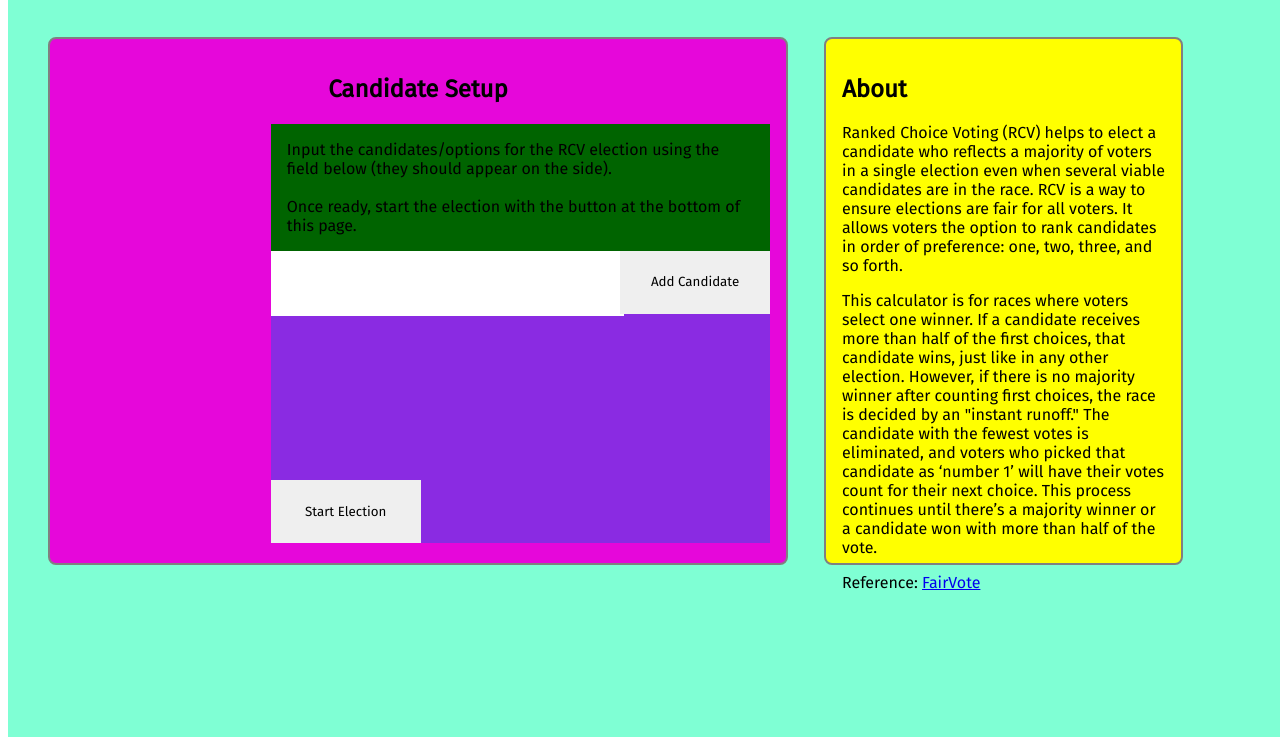
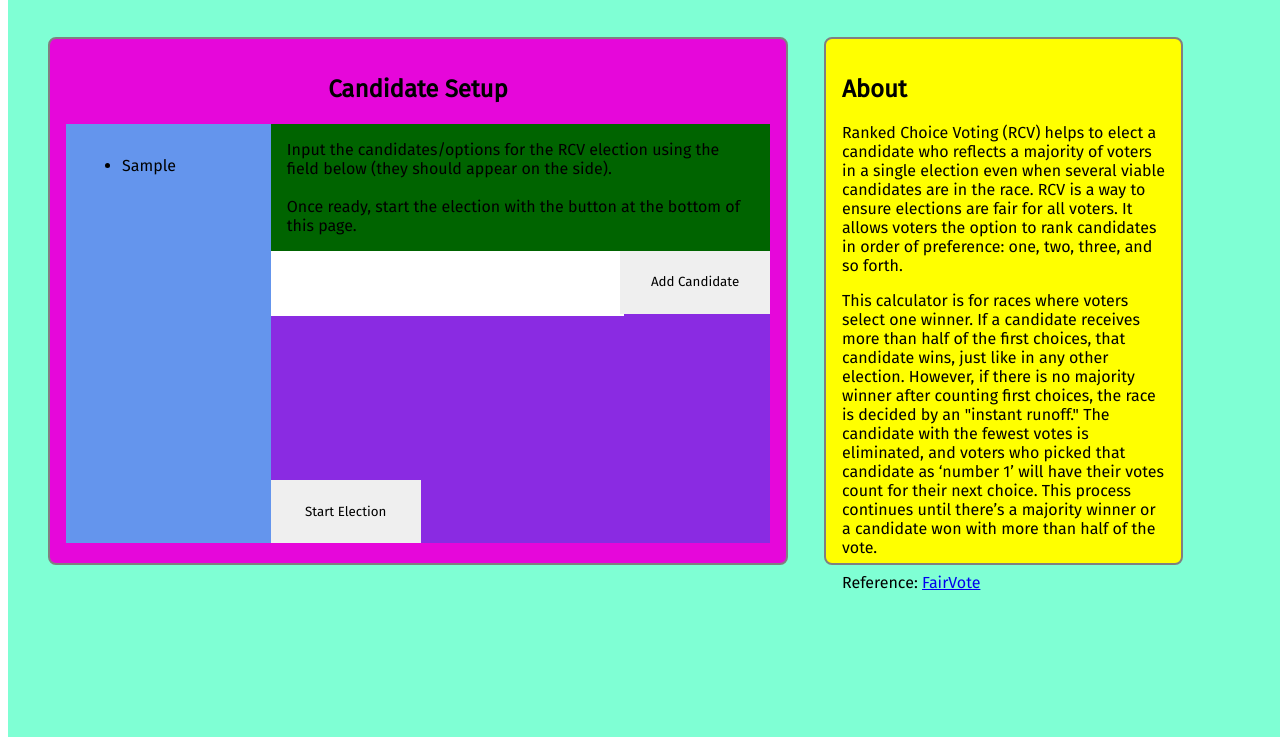
Before and after one commit to mlm20/Ranked-Choice-Voting-Web-App, a website: page web-app/static/Index/index.html in a window 1280 px wide. Both pictures are taken after typing "Sample" into the empty fields and a click on the button "Add Candidate". Shown: the part 174-911 px from the top of the page. Drawn offline with Linux system fonts and the light colour scheme.

Commit message:
candidate names appear in sidebar after submitting

```diff
--- a/web-app/static/Index/index.html
+++ b/web-app/static/Index/index.html
@@ -20,8 +20,10 @@
             <h2>Candidate Setup</h2>
         </div>
 
-        <div id="Candidate-list">
+        <div id="Candidate_list">
+            <ul id="list">
 
+            </ul>
         </div>
 
         <div id="Input-Container">
--- a/web-app/static/Index/main.js
+++ b/web-app/static/Index/main.js
@@ -1,7 +1,7 @@
 const add_candidate_button = document.getElementById("add-candidate-button");
 const start_election = document.getElementById("start-election-button");
 const candidate_input_text = document.getElementById("candidate-input-field");
-const candidate_list_area = document.getElementById("Candidate-list");
+const candidate_list_area = document.getElementById("list");
 
 const cloneTemplate = function (id) {
     return document.importNode(document.getElementById(id).content, true);
@@ -16,6 +16,13 @@ const reset_text_field = function (text_field_id) {
     document.getElementById(text_field_id).value = "";
 }; // clears the text for input field
 
+const add_name_to_pane = function (name) {
+    let node = document.createElement("LI");
+    let textnode = document.createTextNode(name);
+    node.appendChild(textnode);
+    candidate_list_area.appendChild(node);
+};
+
 const Candidate_List = []; // declaration of candidate list
 
 add_candidate_button.onclick = function () {
@@ -25,6 +32,8 @@ add_candidate_button.onclick = function () {
     // add candidate name to array
     push_to_session_storage(Candidate_List);
     // push array to session storage
+    add_name_to_pane(candidate_input_text.value);
+    // adds candidate name to sidebar
     reset_text_field("candidate-input-field");
     // clear candidate input field
 };
```
